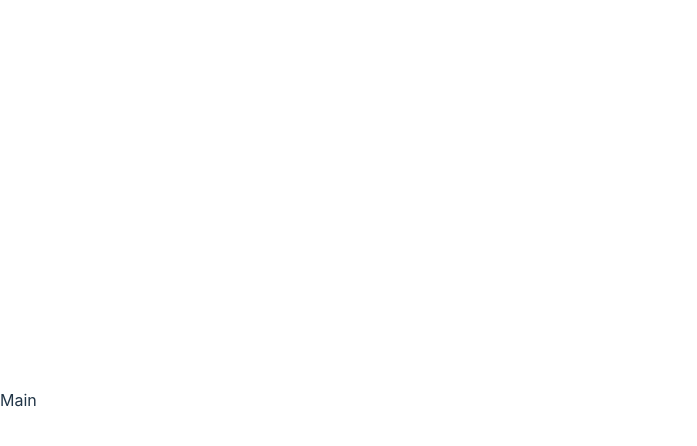
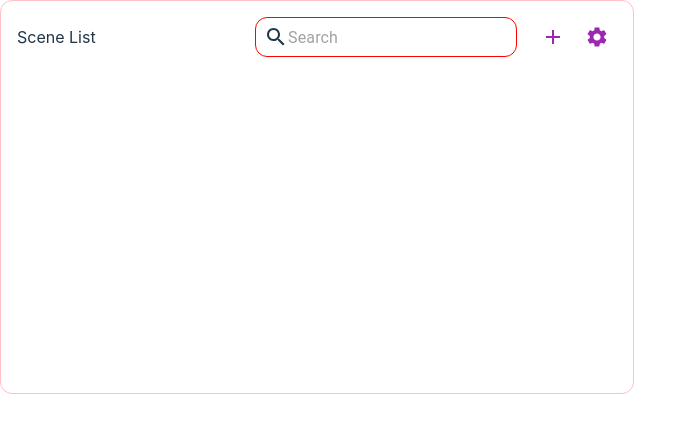
Before and after one commit to LouisTsang-jk/chatgpt-seal, a React (Vite) app: page / in a window 1280 px wide. Shown: the top 446 px of the page, without its empty margins (0-697 px from the left). Built offline with nearby package versions, Linux system fonts and the light colour scheme.

Commit message:
feat: 1. Supplement Vite configuration 2. create content.ts

```diff
--- a/src/index.css
+++ b/src/index.css
@@ -25,10 +25,6 @@ a:hover {
 
 body {
   margin: 0;
-  display: flex;
-  place-items: center;
-  min-width: 320px;
-  min-height: 100vh;
 }
 
 h1 {
@@ -50,10 +46,6 @@ button {
 button:hover {
   border-color: #646cff;
 }
-button:focus,
-button:focus-visible {
-  outline: 4px auto -webkit-focus-ring-color;
-}
 
 @media (prefers-color-scheme: light) {
   :root {
--- a/src/main.tsx
+++ b/src/main.tsx
@@ -1,10 +1,10 @@
 import React from "react"
 import ReactDOM from "react-dom/client"
-import { createBrowserRouter, RouterProvider } from "react-router-dom"
+import { createHashRouter, RouterProvider } from "react-router-dom"
 import "./index.css"
 import Main from "./views/Main"
 
-const router = createBrowserRouter([
+const router = createHashRouter([
   {
     path: "/",
     element: <Main />
--- /dev/null
+++ b/src/views/Main/components/BottomTab/index.tsx
@@ -0,0 +1,27 @@
+import { Tab, Tabs } from "@mui/material"
+import { useContext } from "react"
+import { TabContext } from "../.."
+
+export default function BottomTab() {
+  const { currentTab, setCurrentTab } = useContext(TabContext);
+
+  const handleChange = (event: React.SyntheticEvent, newValue: number) => {
+    console.log('event', event)
+    setCurrentTab(newValue)
+  }
+
+  return (
+    <>
+      <Tabs
+        value={currentTab}
+        onChange={handleChange}
+        variant="scrollable"
+        scrollButtons="auto"
+        aria-label="scrollable auto tabs example"
+      >
+        <Tab label="Item One" />
+        <Tab label="Item Two" />
+      </Tabs>
+    </>
+  )
+}
--- /dev/null
+++ b/src/views/Main/components/Toolbar/index.tsx
@@ -0,0 +1,85 @@
+import { IconButton, InputBase, Tooltip } from "@mui/material"
+import SearchIcon from "@mui/icons-material/Search"
+import AddIcon from "@mui/icons-material/Add"
+import SettingsIcon from "@mui/icons-material/Settings"
+// import ChecklistIcon from "@mui/icons-material/Checklist"
+import styled from "styled-components"
+
+const ToolbarTitleDiv = styled.div``
+
+const ToolbarActionDiv = styled.div`
+  display: flex;
+`
+
+const SearchContainerDiv = styled.div`
+  display: flex;
+  align-items: center;
+  border: 1px solid red;
+  border-radius: 12px;
+  padding: 0 8px;
+  margin: 0 16px;
+`
+
+const SearchInput = styled(InputBase)`
+  & input {
+    padding: 0;
+  }
+`
+
+const ActionBtnGroupDiv = styled.div`
+  button + button {
+    margin: 0 0 0 4px;
+  }
+`
+
+export default function Toolbar() {
+  const createScene = () => {
+    const title = prompt('Please Enter Scene Title') || 'default title';
+    const promptTemplate = prompt('Please Enter Prompt Template') || 'default template';
+    chrome.storage.local.get('scene', function (data) {
+      const sceneList: Scene[] = data.scene || [];
+      sceneList.push({
+        id: Symbol(),
+        title,
+        promptTemplate
+      });
+      chrome.storage.local.set({ 'scene': sceneList }, function () {
+        alert('Scene create success!');
+        location.reload();
+      });
+    });
+  }
+
+  return (
+    <>
+      <ToolbarTitleDiv>Scene List</ToolbarTitleDiv>
+      <ToolbarActionDiv>
+        <SearchContainerDiv>
+          <SearchIcon />
+          <SearchInput
+            size="small"
+            placeholder="Search"
+            inputProps={{ "aria-label": "search" }}
+          />
+        </SearchContainerDiv>
+        <ActionBtnGroupDiv onClick={createScene}>
+          <Tooltip title="Create a new Scene">
+            <IconButton color="secondary" aria-label="Create a new scene">
+              <AddIcon />
+            </IconButton>
+          </Tooltip>
+          {/* <Tooltip title="Batch operate">
+            <IconButton color="secondary" aria-label="Batch operate">
+              <ChecklistIcon />
+            </IconButton>
+          </Tooltip> */}
+          <Tooltip title="Setting">
+            <IconButton color="secondary" aria-label="Setting">
+              <SettingsIcon />
+            </IconButton>
+          </Tooltip>
+        </ActionBtnGroupDiv>
+      </ToolbarActionDiv>
+    </>
+  )
+}
--- a/src/views/Main/index.tsx
+++ b/src/views/Main/index.tsx
@@ -1,4 +1,64 @@
+import { Dispatch, SetStateAction, createContext, useEffect } from "react"
+import styled from "styled-components"
+import Toolbar from "./components/Toolbar"
+// import BottomTab from "./components/BottomTab"
 
-export default function Main () {
-  return <div>Main</div>
+export const STORAGE_KEY = "scenes"
+
+const LayoutDiv = styled.div`
+  display: flex;
+  flex-direction: column;
+  height: 360px;
+  width: 600px;
+  border-radius: 12px;
+  border: 1px solid pink;
+  padding: 16px;
+`
+
+const ToolbarContainerDiv = styled.div`
+  display: flex;
+  justify-content: space-between;
+  align-items: center;
+`
+
+const ListContainerDiv = styled.div`
+  height: 100%;
+`
+
+// const BottomTabContainerDiv = styled.div``
+
+interface ITabContext {
+  currentTab: number | null;
+  setCurrentTab: Dispatch<SetStateAction<number>>;
 }
+
+export const TabContext = createContext<ITabContext>({
+  currentTab: null,
+  setCurrentTab: () => {}
+})
+
+export default function Main() {
+  // const [currentTab, setCurrentTab] = useState<number>(0);
+  useEffect(() => {
+    console.log('chrome', chrome)
+    chrome?.storage?.local.get(STORAGE_KEY).then((scenes) => {
+      console.log('scenes:', scenes)
+    })
+  }, [])
+
+  return (
+    <LayoutDiv>
+      <ToolbarContainerDiv>
+        <Toolbar />
+      </ToolbarContainerDiv>
+      {/* <TabContext.Provider value={{ currentTab, setCurrentTab }}> */}
+        <ListContainerDiv>
+
+        </ListContainerDiv>
+        {/* <BottomTabContainerDiv>
+          <BottomTab />
+        </BottomTabContainerDiv>
+      </TabContext.Provider> */}
+    </LayoutDiv>
+  )
+}
--- a/tsconfig.json
+++ b/tsconfig.json
@@ -1,5 +1,6 @@
 {
   "compilerOptions": {
+    "types": ["chrome"],
     "target": "ES2020",
     "useDefineForClassFields": true,
     "lib": ["ES2020", "DOM", "DOM.Iterable"],
--- a/vite.config.ts
+++ b/vite.config.ts
@@ -1,8 +1,34 @@
 import { defineConfig } from 'vite'
 import react from '@vitejs/plugin-react-swc'
+import { fileURLToPath } from 'url';
+import { dirname, resolve } from 'path';
+
+const __filename = fileURLToPath(import.meta.url);
+const __dirname = dirname(__filename);
 
 // https://vitejs.dev/config/
 export default defineConfig({
   plugins: [react()],
-  base: './'
+  base: './',
+  resolve: {
+    alias: [
+      { find: '/@', replacement: resolve(__dirname, 'src/decorators') }
+    ]
+  },
+  build: {
+    rollupOptions: {
+      input: {
+        popup: 'index.html',
+        content: 'src/content.ts'
+      },
+      output: {
+        entryFileNames: (chunkInfo) => {
+          if (chunkInfo.name === 'content') {
+            return 'content.js';
+          }
+          return '[name].js';
+        }
+      }
+    }
+  }
 })
```
Also changed, not shown: package.json (+7 -0 lines), src/content.ts (added, +48 -0 lines), src/views/Main/components/List/index.tsx (added, +9 -0 lines), manifest.json, 1 other file (tests, documents, lock files or other folders).
